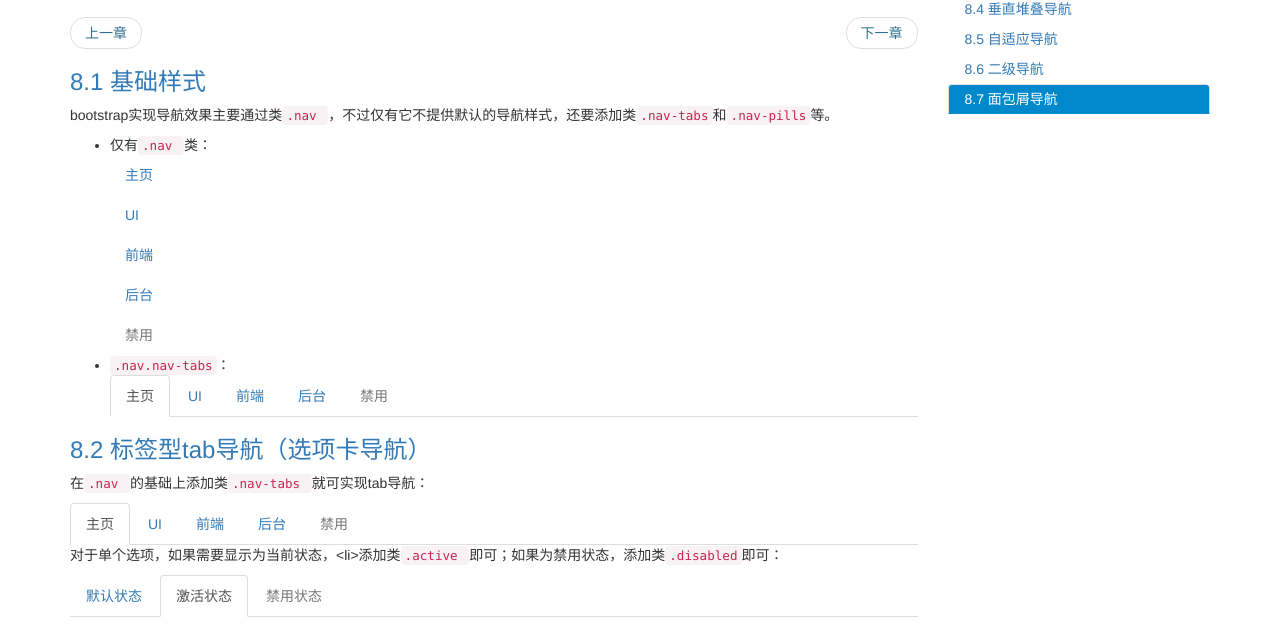
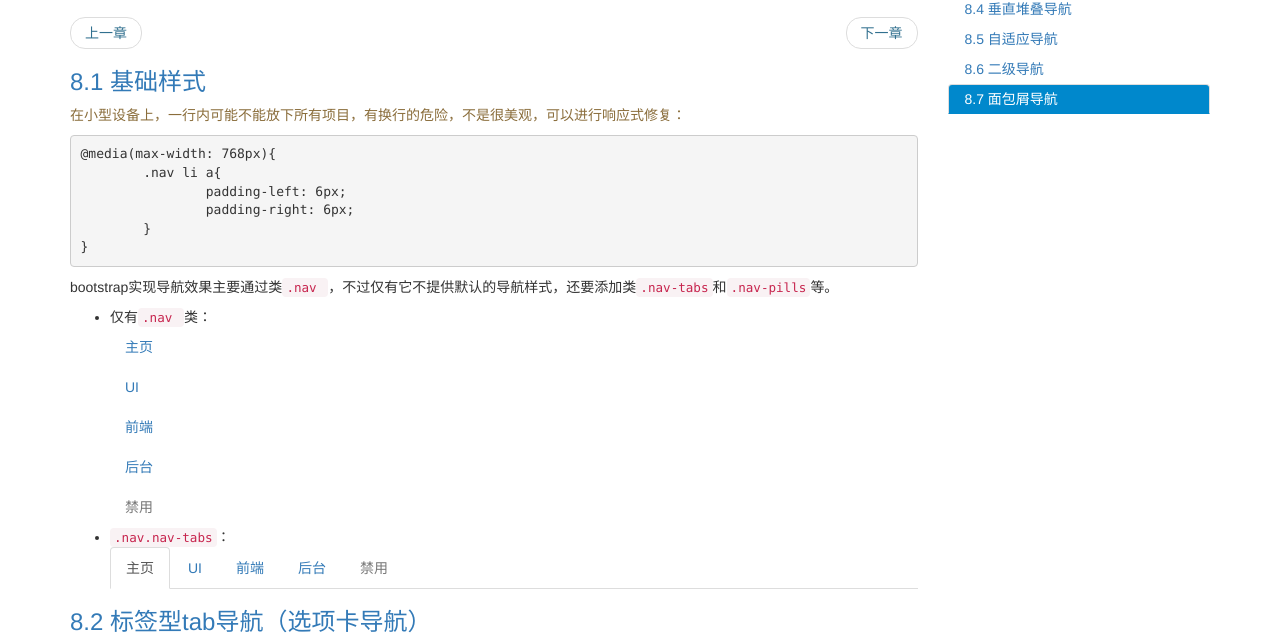
Before and after one commit to lovedlyl/learn-bootstrap, a website: page src/ch8.pug in a window 1280 px wide. Shown: the part 136-770 px from the top of the page. Drawn offline with nearby package versions, Linux system fonts and the light colour scheme; files that its build step writes are made by us from their sources.

Commit message:
.nav 小设备的调整提示

```diff
--- a/src/ch8.pug
+++ b/src/ch8.pug
@@ -19,6 +19,14 @@ block content
 
 	//-
 	h3.text-primary 8.1 基础样式
+	p.text-warning 在小型设备上，一行内可能不能放下所有项目，有换行的危险，不是很美观，可以进行响应式修复：
+	pre
+		|@media(max-width: 768px){
+		|	.nav li a{
+		|		padding-left: 6px;
+		|		padding-right: 6px;
+		|	}
+		|}
 	p bootstrap实现导航效果主要通过类
 		code .nav
 		|，不过仅有它不提供默认的导航样式，还要添加类
```
Also changed, not shown: dist/ch12.html, dist/ch7.html, dist/ch8.html.
